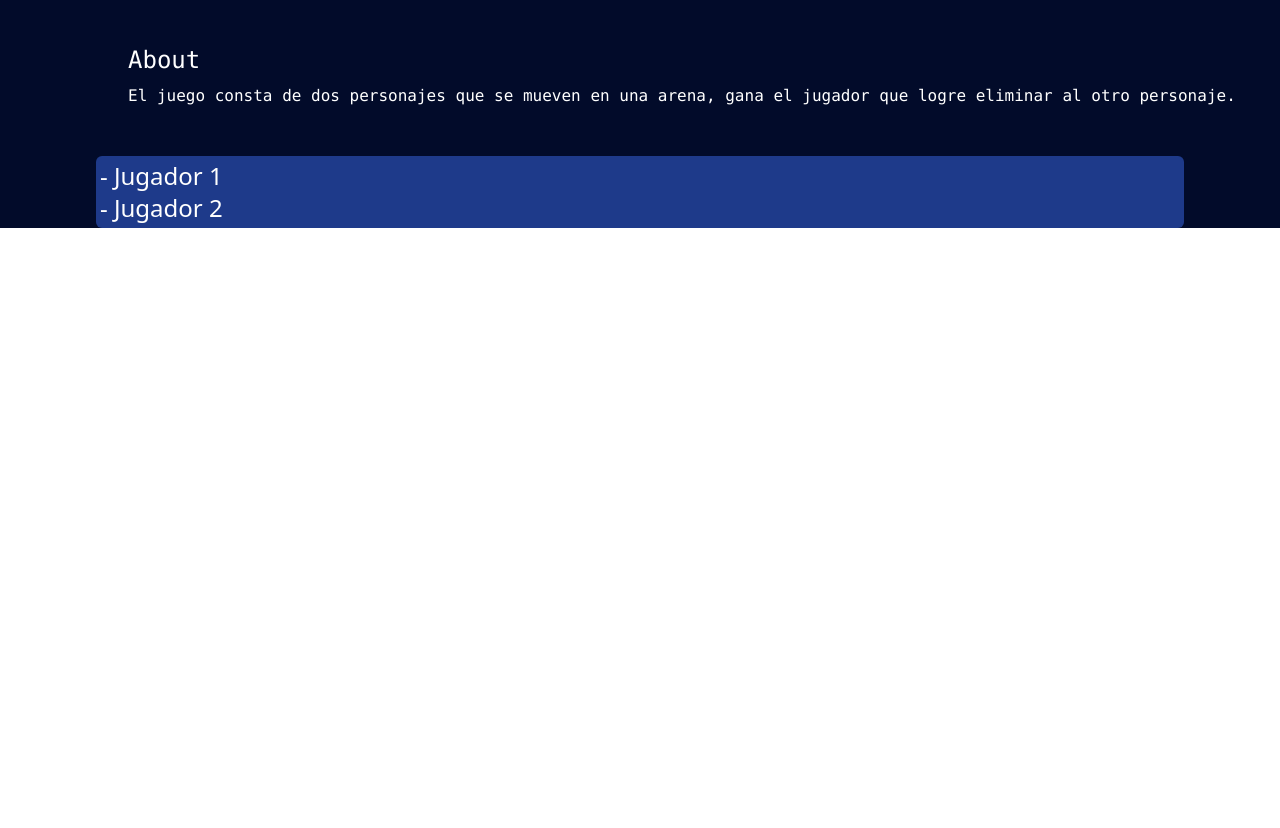
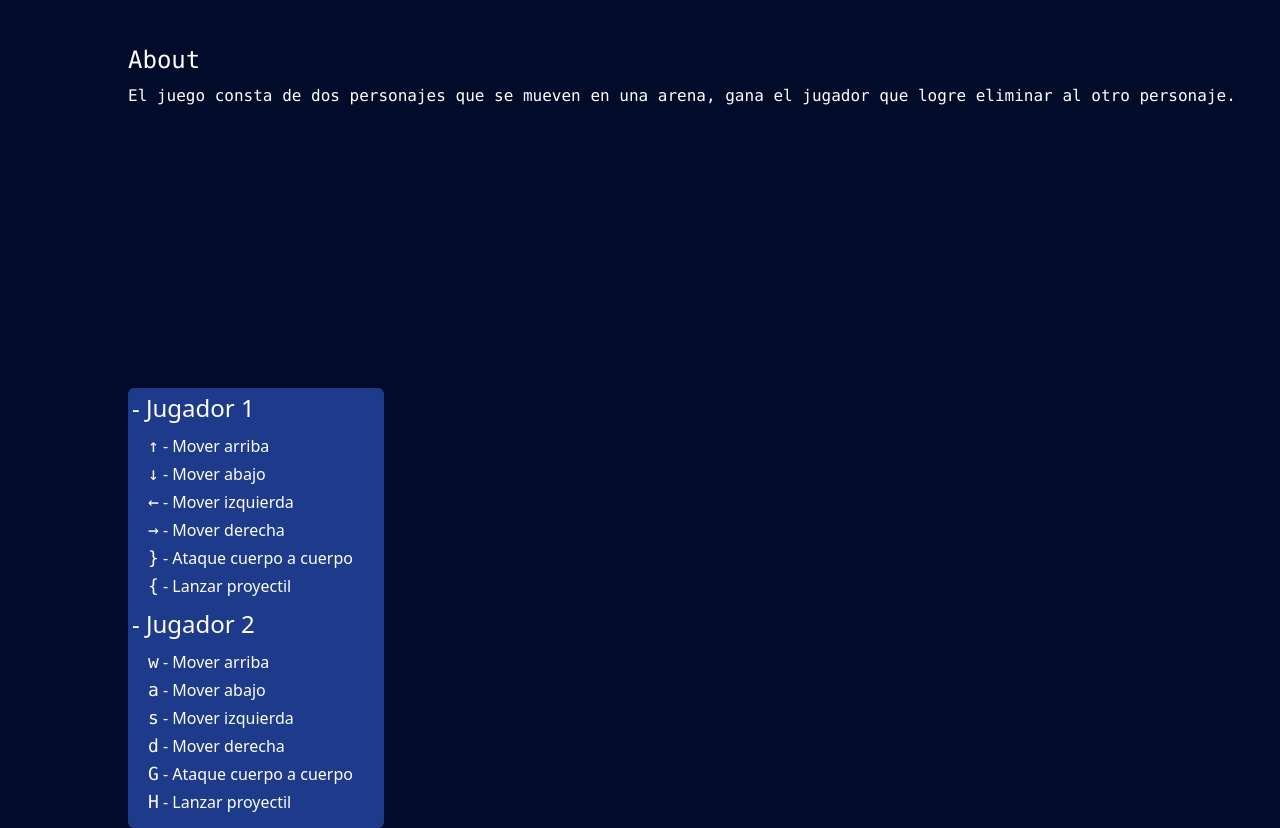
Before and after one commit to dannnnnm/fighterUpgrade, a Vue app: page /wiki in a window 1280 px wide. Shown: the part 380-1208 px from the top of the page. Before the commit the page ends 800 px from the top, so only its background shows below. Built offline with nearby package versions, Linux system fonts and the light colour scheme.

Commit message:
fix margin

```diff
--- a/src/components/wiki/bienvenida.vue
+++ b/src/components/wiki/bienvenida.vue
@@ -14,15 +14,31 @@
 
         </div>
     </div>
-    <div class="justify-center principal pt-6">
-        <div class="mx-24 rounded-md bg-blue-900 p-1 p">
-            <ul >
+    <div class="justify-center principal pt-64">
+        <div class="ml-32 w-64 rounded-md bg-blue-900 p-1 p">
+            <ul>
                 <li>
                     <p class="text-2xl">- Jugador 1</p>
+                    <p class="pl-4 pt-2 pb-2">
+                        <kbd class="text-lg">↑</kbd> - Mover arriba <br>
+                        <kbd class="text-lg">↓</kbd> - Mover abajo <br>
+                        <kbd class="text-lg">←</kbd> - Mover izquierda<br>
+                        <kbd class="text-lg">→</kbd> - Mover derecha<br>
+                        <kbd class="text-lg">}</kbd> - Ataque cuerpo a cuerpo <br>
+                        <kbd class="text-lg">{</kbd> - Lanzar proyectil
+                    </p>
 
                 </li>
                 <li>
                     <p class="text-2xl">- Jugador 2</p>
+                    <p class="pl-4 pt-2 pb-2">
+                        <kbd class="text-lg">w</kbd> - Mover arriba <br>
+                        <kbd class="text-lg">a</kbd> - Mover abajo <br>
+                        <kbd class="text-lg">s</kbd> - Mover izquierda<br>
+                        <kbd class="text-lg">d</kbd> - Mover derecha<br>
+                        <kbd class="text-lg">G</kbd> - Ataque cuerpo a cuerpo <br>
+                        <kbd class="text-lg">H</kbd> - Lanzar proyectil
+                    </p>
                 </li>
             </ul>
         </div>
```
